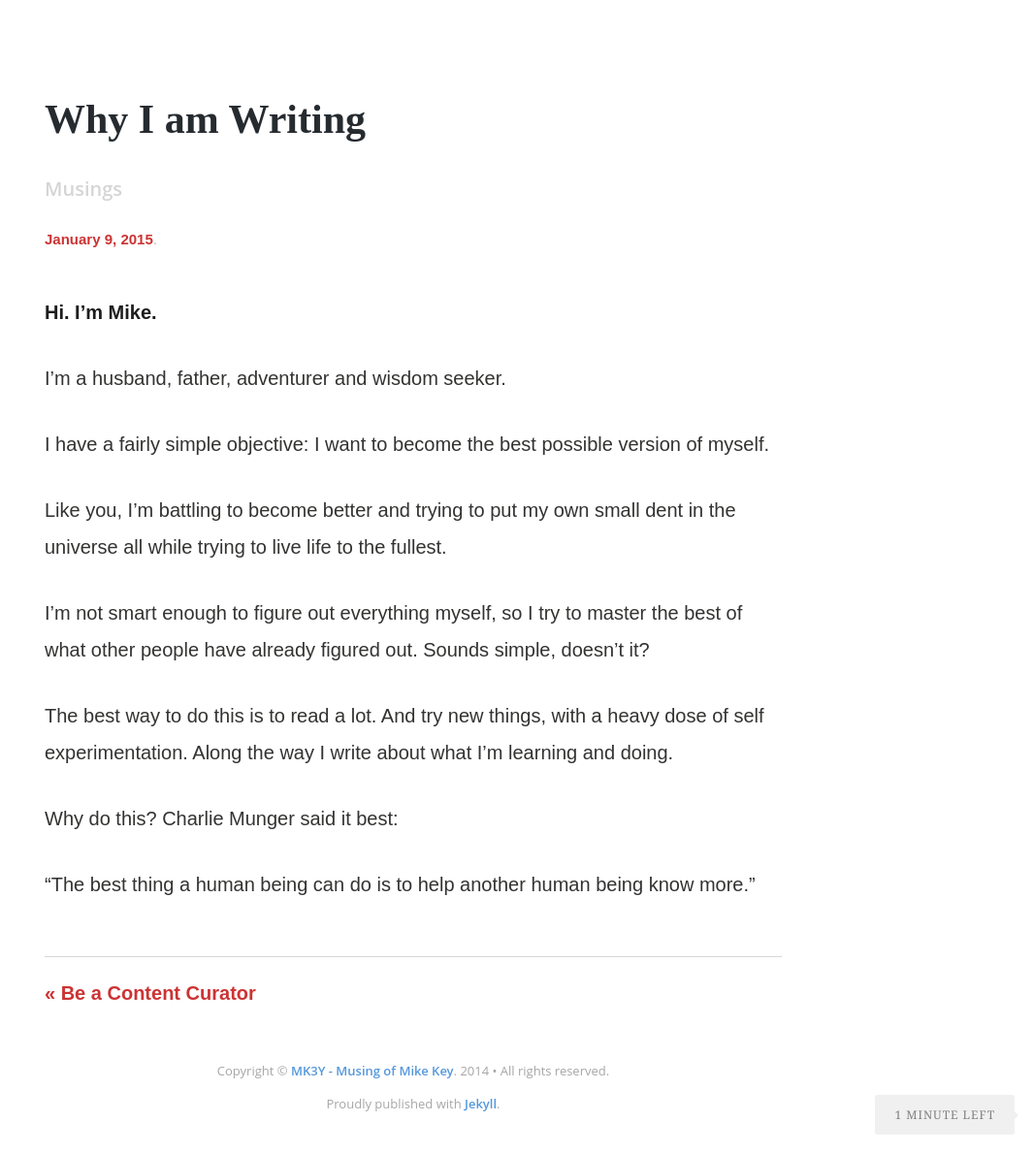
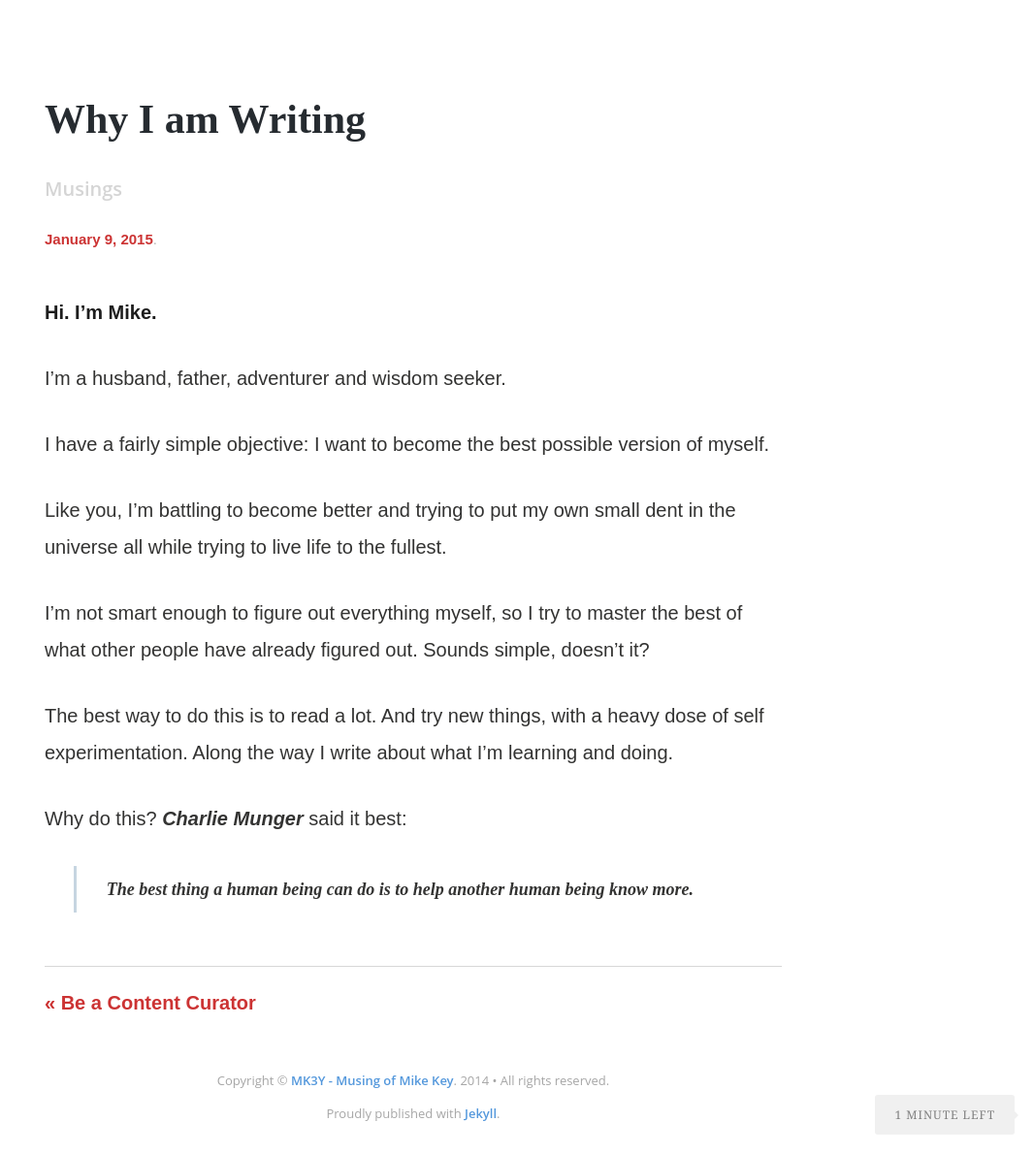
Before and after one commit to devbymike/mk3y.com, a Jekyll site: the page built from _posts/2015-01-09-Why-I-Write.md, in a window 1280 px wide and 1190 px high. Shown: the whole window at 97% size, without its empty margins (214-1280 px from the left). Built offline with Jekyll 4.4.1, drawn with Linux system fonts in a browser that asks for light colours; nearby versions of some CDN libraries.

Commit message:
added missing blockqoute

```diff
--- a/_posts/2015-01-09-Why-I-Write.md
+++ b/_posts/2015-01-09-Why-I-Write.md
@@ -24,6 +24,6 @@ I’m not smart enough to figure out everything myself, so I try to master the b
 
 The best way to do this is to read a lot. And try new things, with a heavy dose of self experimentation. Along the way I write about what I’m learning and doing.
 
-Why do this? Charlie Munger said it best:
+Why do this? *Charlie Munger* said it best:
 
-"The best thing a human being can do is to help another human being know more."
+> The best thing a human being can do is to help another human being know more.
```
